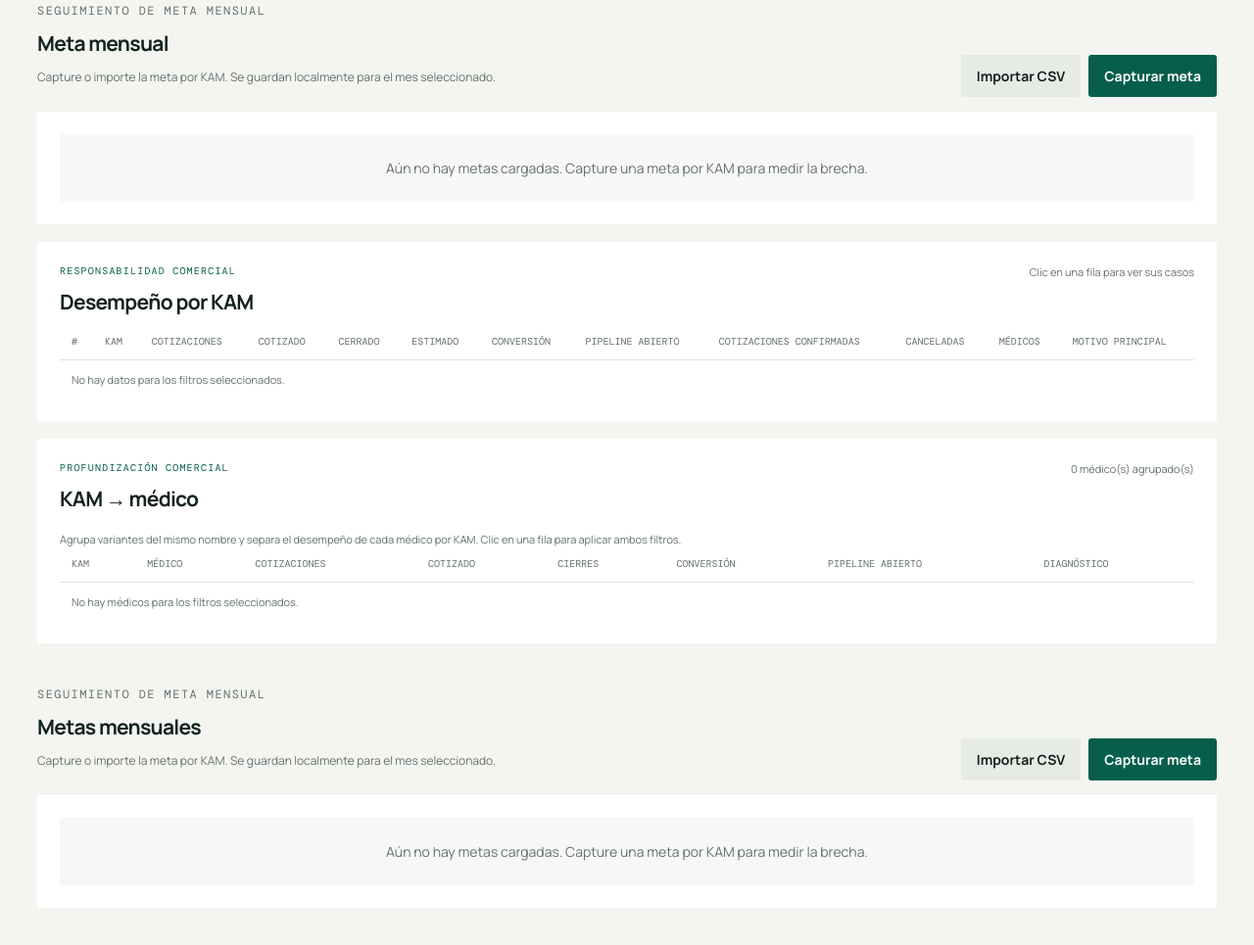
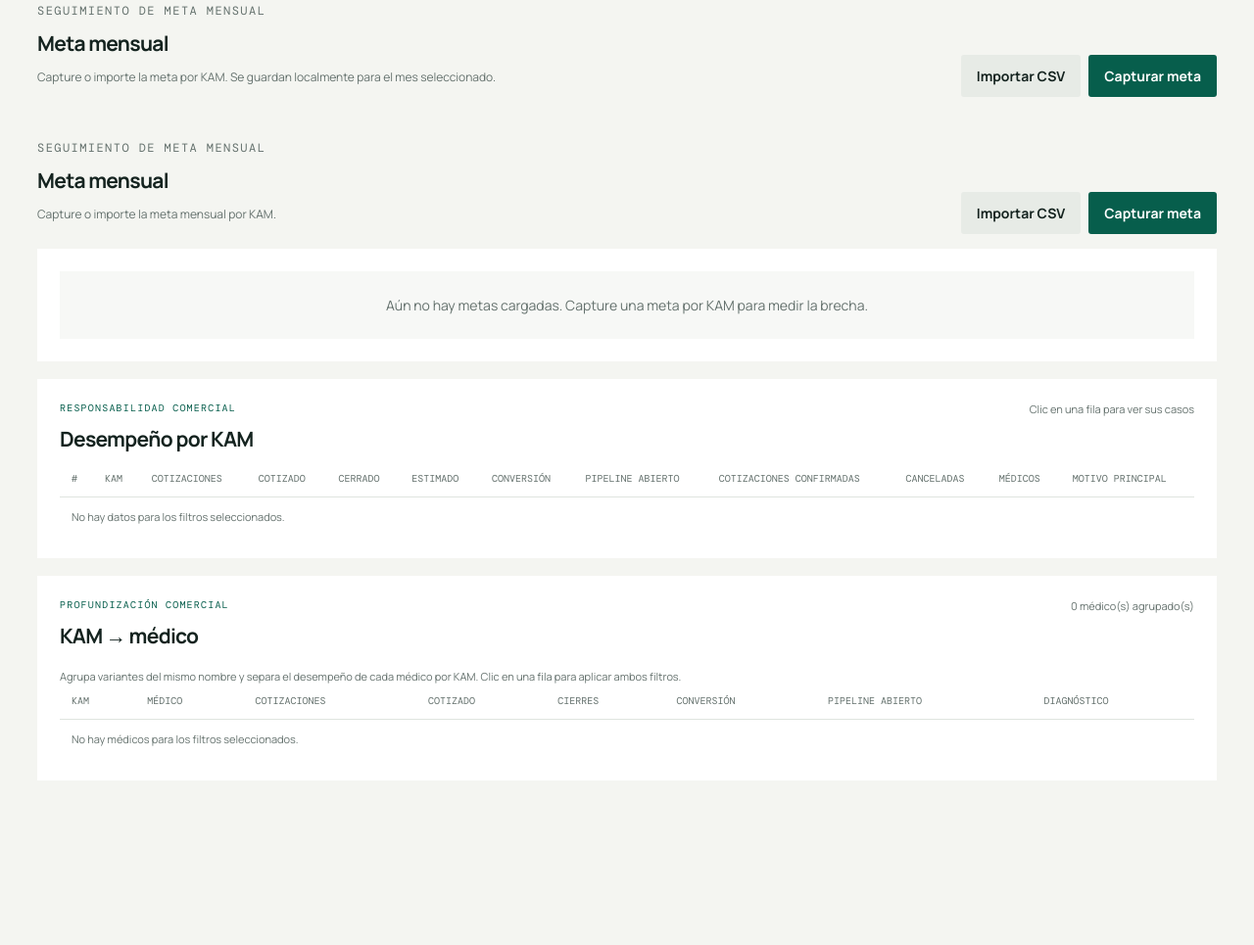
Before and after one commit to auxmkt2-eng/innvida, a website: page index.html in a window 1280 px wide. Shown: the part 1117-2082 px from the top of the page at 98% size. After the commit the page ends 2002 px from the top, so only its background shows below. Drawn offline with nearby package versions, Linux system fonts and the light colour scheme; no server answers.

Commit message:
Update index.html

```diff
--- a/index.html
+++ b/index.html
@@ -45,14 +45,12 @@
       <section id="followup" class="panel priority-panel" style="display:none!important" hidden><div class="panel-heading"><div><p class="eyebrow">Sherlock Mode</p><h2>Acciones que pedir esta semana</h2></div><span id="priorityCount" class="count-pill">0 prioridades</span></div><div id="insights" class="insights"></div></section>
 
       <section class="goals-section"><div><p class="eyebrow">Seguimiento de meta mensual</p><h2 id="goalsTitle">Metas mensuales</h2><p>Capture o importe la meta por KAM. Se guardan localmente para el mes seleccionado.</p></div><div class="goal-actions"><button id="importGoals" class="button secondary">Importar CSV</button><button id="addGoal" class="button primary">Capturar meta</button><input id="goalFile" type="file" accept=".csv" hidden /></div></section>
+      <section class="goals-section"><div><p class="eyebrow">Seguimiento de meta mensual</p><h2 id="goalsTitle">Meta mensual</h2><p>Capture o importe la meta mensual por KAM.</p></div><div class="goal-actions"><button id="importGoals" class="button secondary">Importar CSV</button><button id="addGoal" class="button primary">Capturar meta</button><input id="goalFile" type="file" accept=".csv" hidden /></div></section>
       <section class="panel"><div id="goalsEmpty" class="empty-state">Aún no hay metas cargadas. Capture una meta por KAM para medir la brecha.</div><div class="table-wrap"><table id="goalsTable" hidden><thead><tr><th>KAM</th><th id="goalPeriodHeader">Meta mensual</th><th>Cierre real</th><th>Cierre estimado</th><th>Brecha</th><th>Avance</th><th></th></tr></thead><tbody></tbody></table></div></section>
 
       <section class="panel"><div class="panel-heading"><div><p class="eyebrow">Responsabilidad comercial</p><h2>Desempeño por KAM</h2></div><span class="note">Clic en una fila para ver sus casos</span></div><div class="table-wrap"><table><thead><tr><th>#</th><th>KAM</th><th>Cotizaciones</th><th>Cotizado</th><th>Cerrado</th><th>Estimado</th><th>Conversión</th><th>Pipeline abierto</th><th>Cotizaciones confirmadas</th><th>Canceladas</th><th>Médicos</th><th>Motivo principal</th></tr></thead><tbody id="kamTable"></tbody></table></div></section>
 
       <section class="panel"><div class="panel-heading"><div><p class="eyebrow">Profundización comercial</p><h2>KAM → médico</h2></div><span id="doctorCount" class="note">0 médicos</span></div><p class="small">Agrupa variantes del mismo nombre y separa el desempeño de cada médico por KAM. Clic en una fila para aplicar ambos filtros.</p><div class="table-wrap"><table><thead><tr><th>KAM</th><th>Médico</th><th>Cotizaciones</th><th>Cotizado</th><th>Cierres</th><th>Conversión</th><th>Pipeline abierto</th><th>Diagnóstico</th></tr></thead><tbody id="doctorTable"></tbody></table></div></section>
-
-      <section class="goals-section"><div><p class="eyebrow">Seguimiento de meta mensual</p><h2 id="goalsTitle">Metas mensuales</h2><p>Capture o importe la meta por KAM. Se guardan localmente para el mes seleccionado.</p></div><div class="goal-actions"><button id="importGoals" class="button secondary">Importar CSV</button><button id="addGoal" class="button primary">Capturar meta</button><input id="goalFile" type="file" accept=".csv" hidden /></div></section>
-      <section class="panel"><div id="goalsEmpty" class="empty-state">Aún no hay metas cargadas. Capture una meta por KAM para medir la brecha.</div><div class="table-wrap"><table id="goalsTable" hidden><thead><tr><th>KAM</th><th id="goalPeriodHeader">Meta mensual</th><th>Cierre real</th><th>Cierre estimado</th><th>Brecha</th><th>Avance</th><th></th></tr></thead><tbody></tbody></table></div></section>
 
       <section class="panel case-panel" style="display:none!important" hidden><div class="panel-heading"><div><p class="eyebrow">Control de ejecución</p><h2>Seguimiento caso a caso</h2></div><span id="caseCount" class="note"></span></div><div class="table-wrap cases"><table><thead><tr><th>Riesgo</th><th>Emisión</th><th>Folio</th><th>KAM</th><th>Médico / paciente</th><th>Marca</th><th>Cotización</th><th>Estatus</th><th>¿Cerró?</th><th>Fecha cierre</th><th>Motivo / comentario</th><th>Próxima acción</th><th>Días abiertos</th><th></th></tr></thead><tbody id="caseTable"></tbody></table></div></section>
     </main>
```
